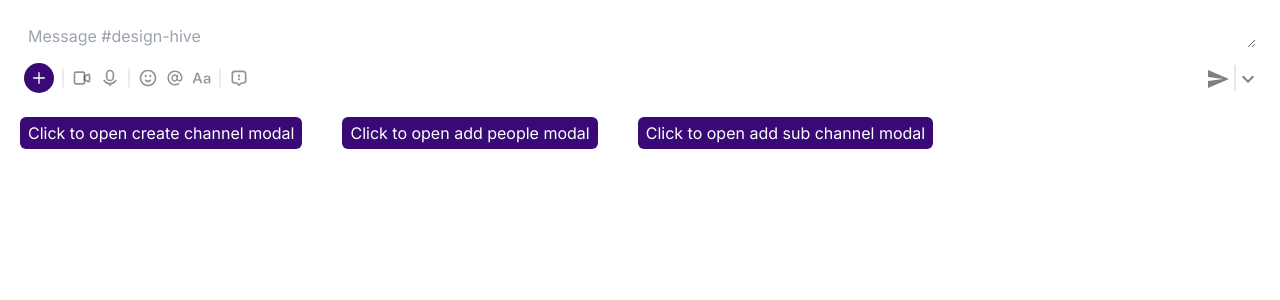
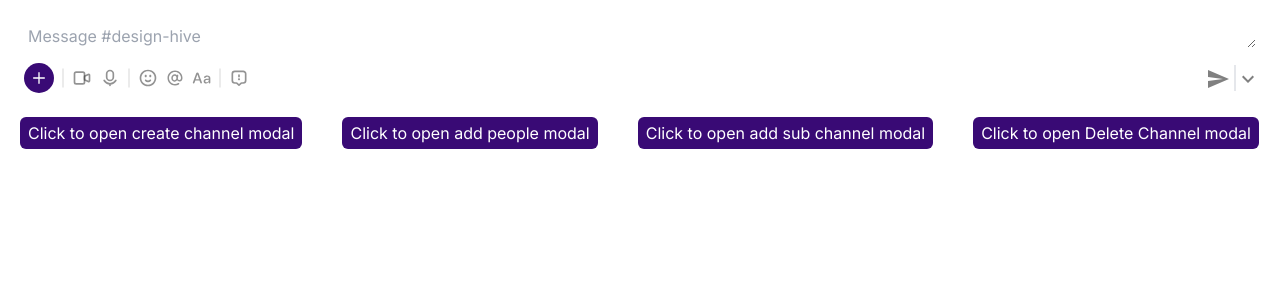
Before and after one commit to opencodeiiita/Hitch-Frontend, a Next.js app: page /test-Chatbox in a window 1280 px wide. Shown: the top 300 px of the page. Built offline with nearby package versions, Linux system fonts and the light colour scheme.

Commit message:
feat: Delete channel

```diff
--- a/src/app/test-Chatbox/page.jsx
+++ b/src/app/test-Chatbox/page.jsx
@@ -4,17 +4,21 @@ import Chatbox from '@/components/Chatbox/Chatbox'
 import AddChannelModal from '@/components/modals/AddChannelModal'
 import AddPeopleModal from '@/components/modals/AddPeopleModal'
 import AddSubChannelModal from '@/components/modals/AddSubChannelModal'
+import DeleteChannelModal from '@/components/modals/DeleteChannelModal'
 
 const Page = () => {
   const [showChannelModal,setShowChannelModal] = useState(false);
   const [showPeopleModal,setShowPeopleModal] = useState(false);
   const [showSubChannelModal,setShowSubChannelModal] = useState(false);
+  const [showDeleteChannelModal,setShowDeleteChannelModal] = useState(false);
   return (
     <>
    <Chatbox/>
    <button className='bg-primary text-white px-2 py-1 rounded-md mx-5' onClick={()=>setShowChannelModal(true)}>Click to open create channel modal</button>
    <button className='bg-primary text-white px-2 py-1 rounded-md mx-5' onClick={()=>setShowPeopleModal(true)}>Click to open add people modal</button>
    <button className='bg-primary text-white px-2 py-1 rounded-md mx-5' onClick={()=>setShowSubChannelModal(true)}>Click to open add sub channel modal</button>
+   <button className='bg-primary text-white px-2 py-1 rounded-md mx-5' onClick={()=>setShowDeleteChannelModal(true)}>Click to open Delete Channel modal</button>
+   {showDeleteChannelModal && <DeleteChannelModal channelName="Frontend" setShowModal={setShowDeleteChannelModal}/> }
    {showSubChannelModal && <AddSubChannelModal setShowModal={setShowSubChannelModal}/> }
    {showChannelModal && <AddChannelModal setShowModal={setShowChannelModal}/> }
    {showPeopleModal && <AddPeopleModal setShowModal={setShowPeopleModal} /> }
--- /dev/null
+++ b/src/components/modals/DeleteChannelModal.jsx
@@ -0,0 +1,25 @@
+import React from 'react'
+
+const DeleteChannelModal = ({channelName,setShowModal}) => {
+
+    const clickHandler=()=>
+    {
+        // Enter actual function to call API here
+        setShowModal(false);
+    }
+  return (
+    <div className='fixed bg-black/30 w-screen h-screen z-40 top-0 flex justify-center items-center'>
+        <main className='flex flex-col items-start bg-white  min-h-fit max-h-max min-w-[25%] max-w-[45%] rounded-lg shadow-lg pt-3 pl-5 pr-7 pb-5 max-sm:h-screen max-sm:justify-center max-sm:min-w-full'>
+            <h1 className='text-2xl font-bold'>Delete Channel</h1>
+            <p className='max-w-md text-[#525252] mt-3'>Are you sure you want to delete <b>#{channelName}</b>? This cannot be undone.</p>
+            <section className='mt-3 flex justify-between items-center w-full'>
+                <span className='text-[#464446]/75 grow font-medium'></span>
+                <button className='py-1.5 px-5 rounded-lg'>Cancel</button>
+                <button className='bg-red-600 text-white font-light py-1.5 px-5 rounded-lg' onClick={clickHandler}>Delete Channel</button>
+            </section>
+        </main>
+        </div>
+  )
+}
+
+export default DeleteChannelModal
```
